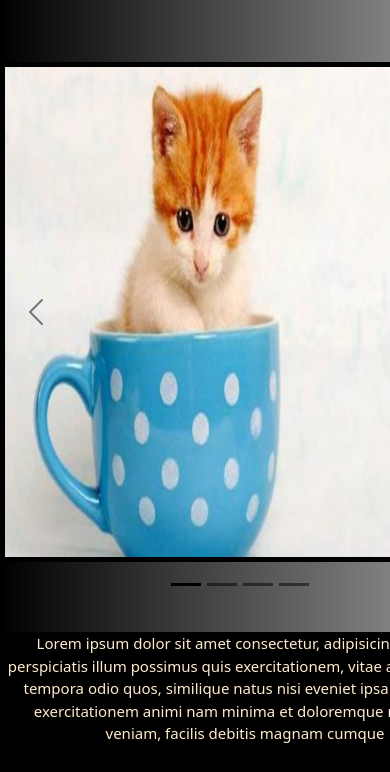
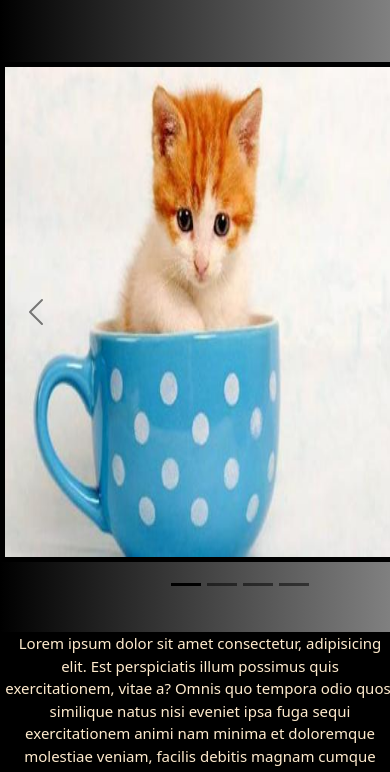
Before and after one commit to MateoAbrasits/Desafio-Opcional, a plain HTML site: page index.html in a window 390 px wide. Shown: the part 198-970 px from the top of the page. Drawn offline with nearby package versions, Linux system fonts and the light colour scheme.

Commit message:
Update style.css

```diff
--- a/style.css
+++ b/style.css
@@ -82,11 +82,11 @@ footer p{
         margin-left: 5px;
         margin-right: 5px;
         font-size: 15px;
-        width: 480px;
+        width: 100%;
     }
     footer{
         height: 140px;
-        width: 480px;
+        width: 100%;
         position: relative;
 
     }
```
